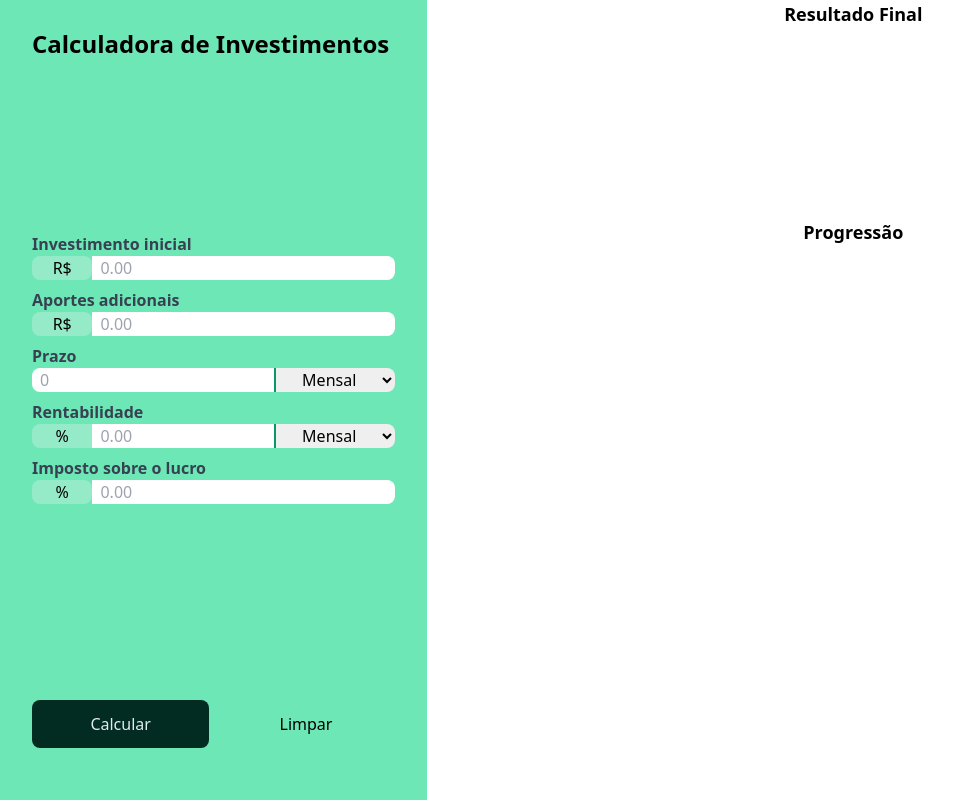
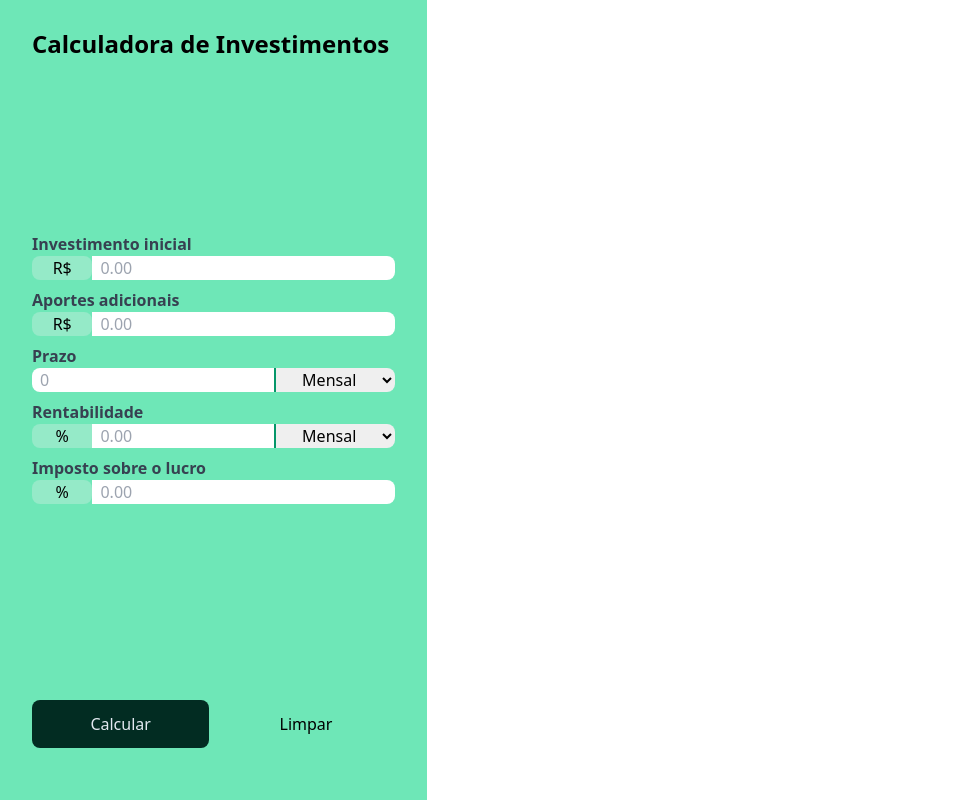
Before and after one commit to Devmmls/projetoCalculadoraInvestimento, a website built with Vite: page index.html in a window 1280 px wide. Shown: the whole page, without its empty margins (0-953 px from the left). Built offline with nearby package versions, Linux system fonts and the light colour scheme.

Commit message:
processo do grafico comentado

```diff
--- a/index.html
+++ b/index.html
@@ -102,7 +102,7 @@
 
 
     <main class="row-span-2 col-span-2">
-      <section id="charts-container" class="h-full">
+    <!--   <section id="charts-container" class="h-full">
   <div class="h[36%] flex flex-col items-center pb-10">
    <p class="font-bold text-lg">Resultado Final</p>
    <canvas id="final-money-distribution"></canvas>
@@ -111,7 +111,7 @@
     <p class="font-bold text-lg">Progressão</p>
     <canvas id="progression"></canvas>
   </div>
-      </section>
+      </section> -->
       </main>
     <script type="module" src="./main.js"></script>
   </body>
--- a/main.js
+++ b/main.js
@@ -164,5 +164,5 @@ for (const formElement of form) {
   }
 }
 
-form.addEventListener("submit", renderProgression);
+/* form.addEventListener("submit", renderProgression); */
 clearFormButton.addEventListener("click", clearForm);
```
